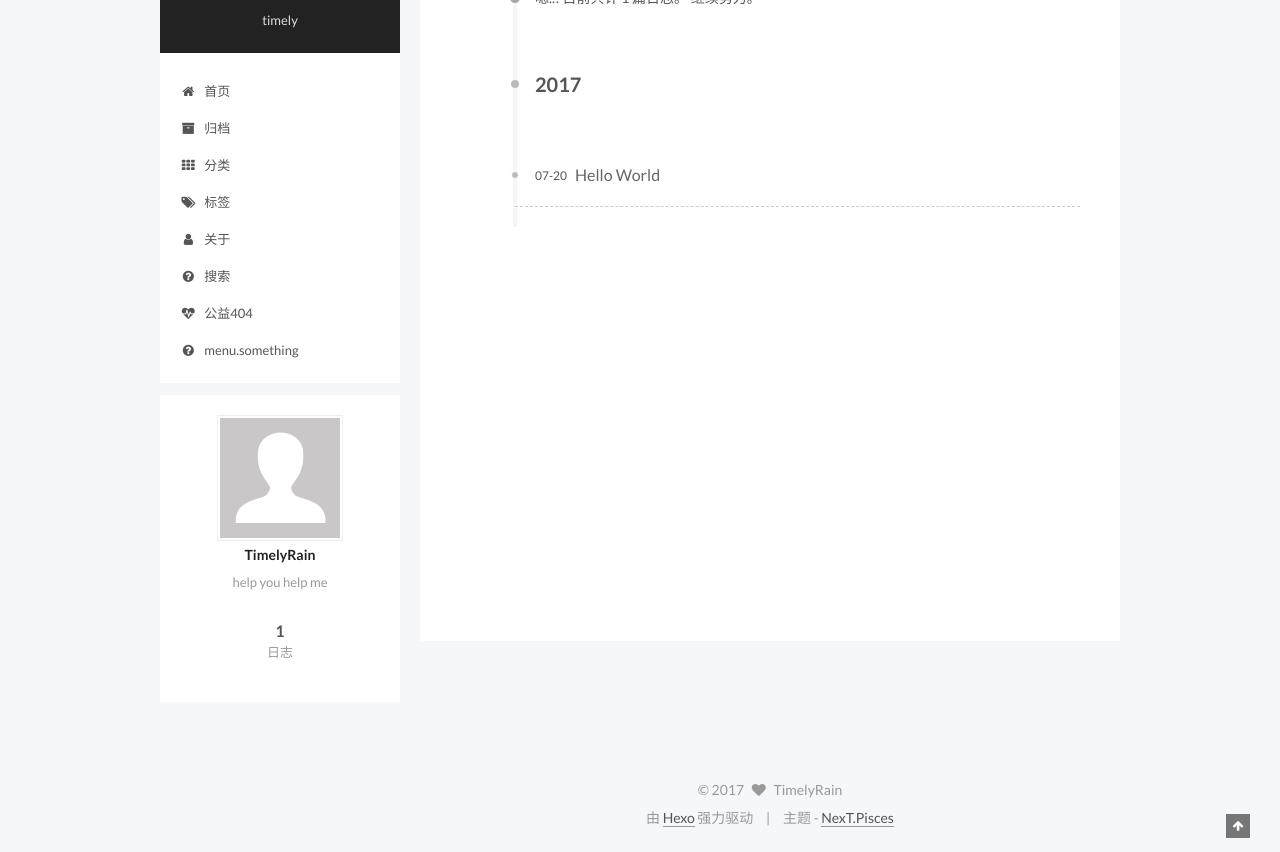
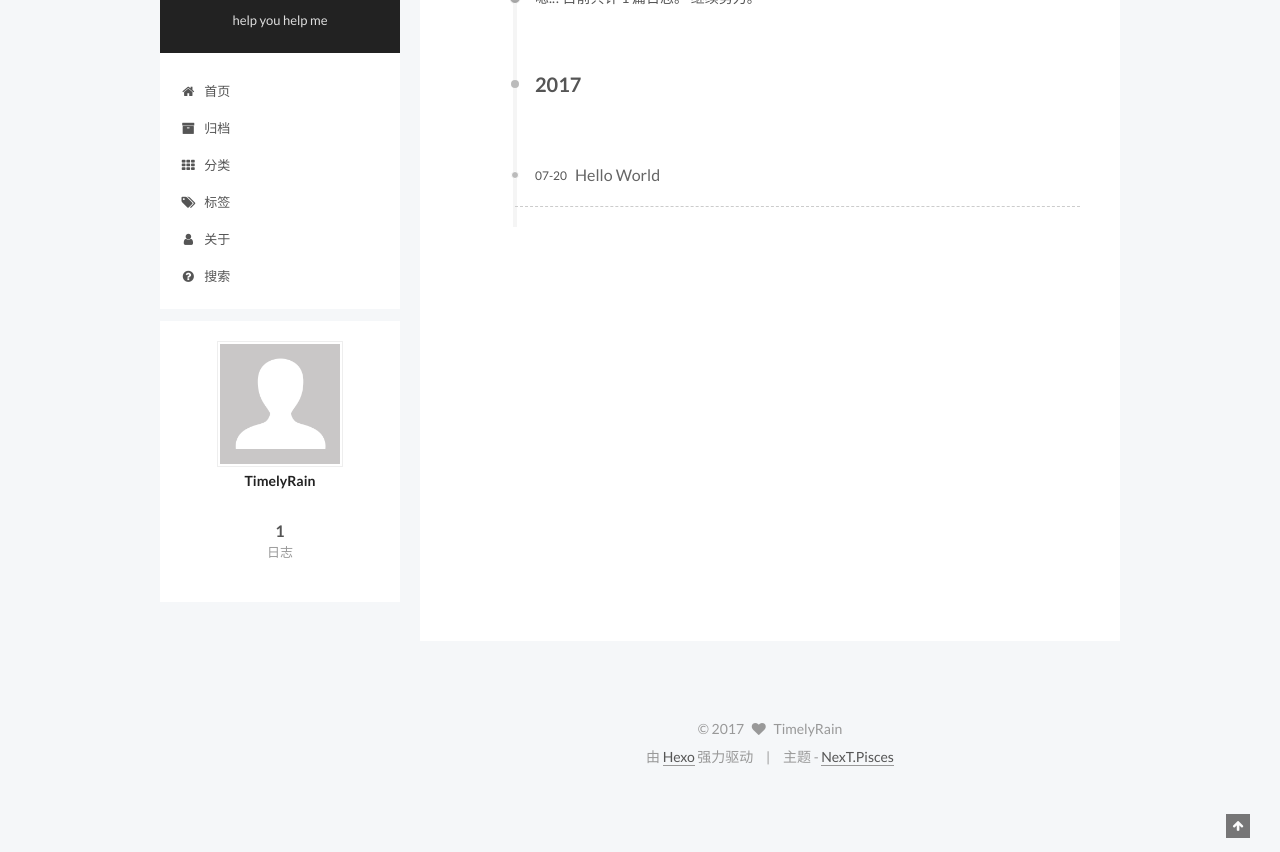
Before and after one commit to timelywind/timelywind.github.io, a plain HTML site: page archives/2017/07/index.html in a window 1280 px wide. Shown: the part 62-914 px from the top of the page. After the commit the page ends 853 px from the top, so only its background shows below. Drawn offline with Linux system fonts and the light colour scheme.

Commit message:
Site updated: 2017-07-20 16:34:21

```diff
--- a/archives/2017/07/index.html
+++ b/archives/2017/07/index.html
@@ -93,16 +93,13 @@
 
 
 
-<meta name="description" content="help you help me">
 <meta property="og:type" content="website">
 <meta property="og:title" content="时光">
 <meta property="og:url" content="http://yoursite.com/archives/2017/07/index.html">
 <meta property="og:site_name" content="时光">
-<meta property="og:description" content="help you help me">
 <meta property="og:locale" content="zh-Hans">
 <meta name="twitter:card" content="summary">
 <meta name="twitter:title" content="时光">
-<meta name="twitter:description" content="help you help me">
 
 
 
@@ -177,7 +174,7 @@
       </a>
     </div>
 
-        <p class="site-subtitle">timely</p>
+        <p class="site-subtitle">help you help me</p>
 
   </div>
 
@@ -253,26 +250,6 @@
               <i class="menu-item-icon fa fa-fw fa-question-circle"></i> <br />
 
             搜索
-          </a>
-        </li>
-
-
-        <li class="menu-item menu-item-commonweal">
-          <a href="/公益404" rel="section">
-
-              <i class="menu-item-icon fa fa-fw fa-heartbeat"></i> <br />
-
-            公益404
-          </a>
-        </li>
-
-
-        <li class="menu-item menu-item-something">
-          <a href="/有料" rel="section">
-
-              <i class="menu-item-icon fa fa-fw fa-question-circle"></i> <br />
-
-            menu.something
           </a>
         </li>
 
@@ -390,7 +367,7 @@
                alt="TimelyRain" />
           <p class="site-author-name" itemprop="name">TimelyRain</p>
 
-              <p class="site-description motion-element" itemprop="description">help you help me</p>
+              <p class="site-description motion-element" itemprop="description"></p>
 
         </div>
         <nav class="site-state motion-element">
--- a/css/main.css
+++ b/css/main.css
@@ -1678,7 +1678,7 @@ pre .javascript .function {
   width: 4px;
   height: 4px;
   border-radius: 50%;
-  background: #2d348f;
+  background: #2f3911;
 }
 .links-of-blogroll {
   font-size: 13px;
```
Also changed, not shown: 2017/07/20/hello-world/index.html (+2 -22 lines), archives/2017/index.html (+2 -25 lines), archives/index.html (+2 -25 lines), index.html (+2 -25 lines).
